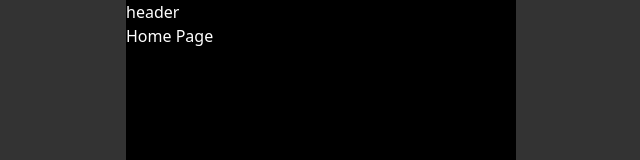
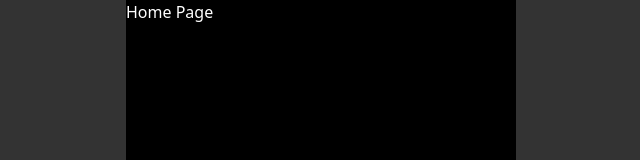
Before and after one commit to loababa/loababa-client, a React (Vite) app: page / in a window 1280 px wide. Shown: the top 160 px of the page, without its empty margins (319-959 px from the left). Built offline with nearby package versions, Linux system fonts and the light colour scheme.

Commit message:
Feat: 레이아웃에 header, headerOption Prop 추가

```diff
--- a/src/Layouts/BasicLayout.tsx
+++ b/src/Layouts/BasicLayout.tsx
@@ -1,10 +1,19 @@
 import { Outlet } from "react-router-dom";
 import Header from "@/components/Header/Header.tsx";
 
-const BasicLayout = () => {
+interface BasicLayoutProps {
+  withHeader?: boolean;
+  withHeaderOptions?: {
+    leftUI?: React.ReactNode;
+    rightUI?: React.ReactNode;
+    title?: string;
+  };
+}
+
+const BasicLayout = ({ withHeader, withHeaderOptions }: BasicLayoutProps) => {
   return (
     <main className={"h-dvh w-[390px] mx-auto bg-white dark:bg-black"}>
-      <Header />
+      {withHeader && <Header {...withHeaderOptions} />}
       <Outlet />
     </main>
   );
```
